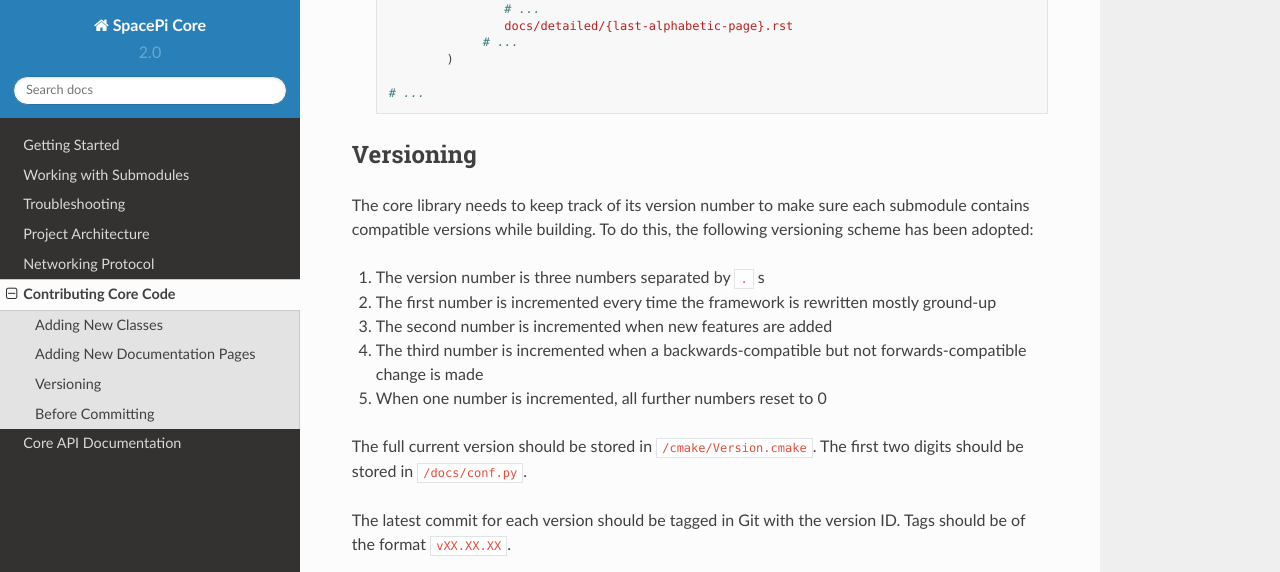
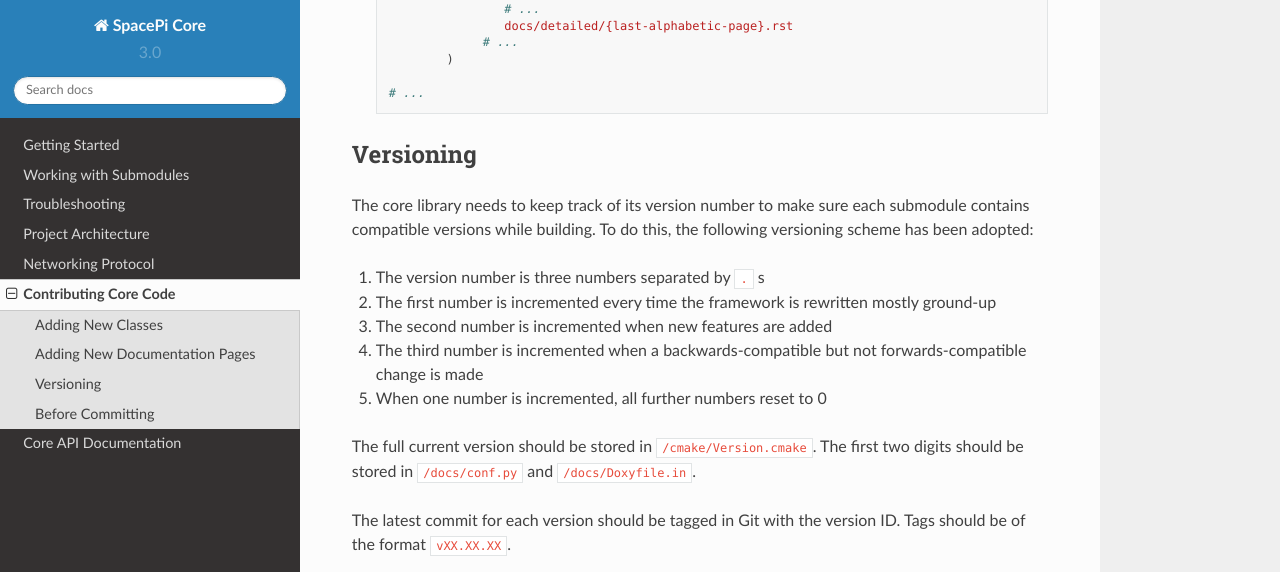
Before and after one commit to wildcat-rocketry/spacepi-core, a Sphinx documentation site: the page built from docs/detailed/core-contrib.rst, in a window 1280 px wide and 900 px high, scrolled down 3065 px. Shown: the top 572 px of the window. Built offline with Sphinx 7.4.7 and the Read the Docs theme 2.0.0, drawn with Linux system fonts in a browser that asks for light colours.

Commit message:
Initial base commit for v3.0

```diff
--- a/docs/conf.py
+++ b/docs/conf.py
@@ -7,9 +7,9 @@ breathe_projects        = { "spacepi": os.environ.get("BUILD_DIR", ".") + "/xml"
 extensions              = [ "breathe" ]
 master_doc              = "index"
 project                 = "SpacePi Core"
-release                 = "2.0"
+release                 = "3.0"
 source_suffix           = ".rst"
-version                 = "2.0"
+version                 = "3.0"
 
 if os.environ.get("READTHEDOCS") == "True":
     with open("Doxyfile.in", "rt") as fin:
--- a/docs/detailed/core-contrib.rst
+++ b/docs/detailed/core-contrib.rst
@@ -192,7 +192,7 @@ To do this, the following versioning scheme has been adopted:
 5. When one number is incremented, all further numbers reset to 0
 
 The full current version should be stored in :code:`/cmake/Version.cmake`.
-The first two digits should be stored in :code:`/docs/conf.py`.
+The first two digits should be stored in :code:`/docs/conf.py` and :code:`/docs/Doxyfile.in`.
 
 The latest commit for each version should be tagged in Git with the version ID.
 Tags should be of the format :code:`vXX.XX.XX`.
```
Also changed, not shown: 2 other files.
